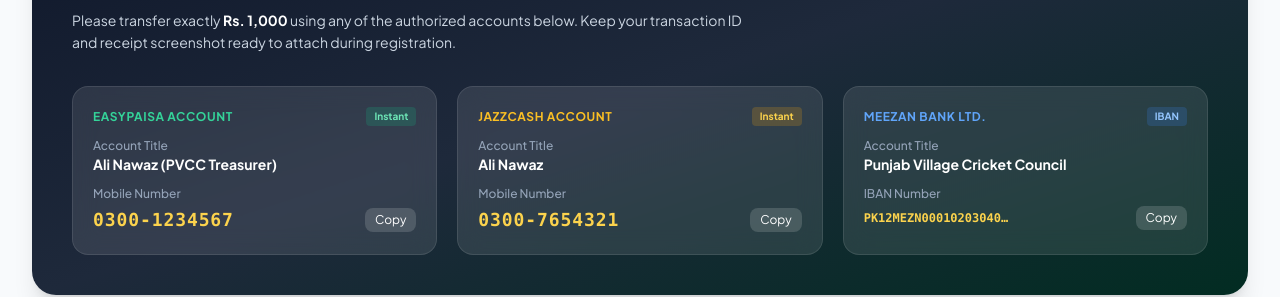
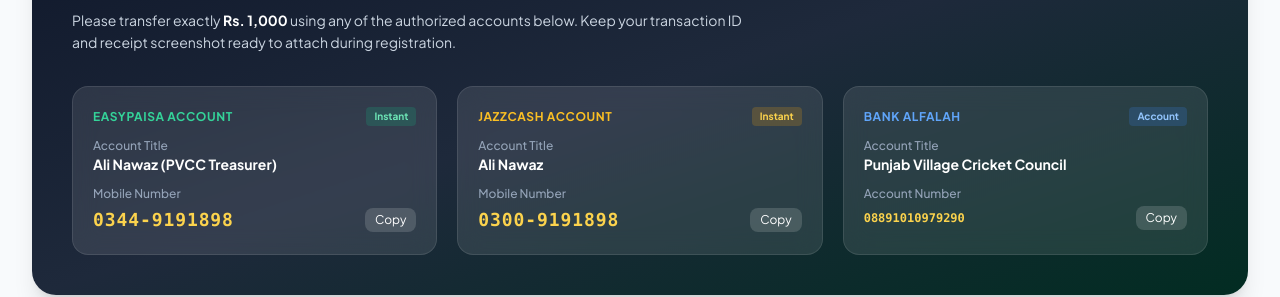
Before and after one commit to Minjaejs/pvcc-tournament-portal, a Vue app: page / in a window 1280 px wide. Shown: the part 1275-1572 px from the top of the page. Built offline with nearby package versions, Linux system fonts and the light colour scheme; no server answers.

Commit message:
Update official payment accounts: EasyPaisa 03449191898, JazzCash 03009191898, Bank Alfalah 08891010979290

```diff
--- a/src/components/team/PaymentSection.vue
+++ b/src/components/team/PaymentSection.vue
@@ -40,15 +40,15 @@
             <button
               type="button"
               class="text-[11px] font-bold text-cricket-700 hover:text-cricket-800 inline-flex items-center gap-1 transition-colors"
-              @click="copyText('0301-7654321', 'EasyPaisa Number')"
+              @click="copyText('03449191898', 'EasyPaisa Number')"
             >
               <span>{{ copiedField === 'EasyPaisa Number' ? '✓ Copied' : 'Copy' }}</span>
             </button>
           </div>
           <div>
             <div class="text-xs text-slate-500">Account Title</div>
-            <div class="text-sm font-bold text-slate-800">Muhammad Irfan</div>
-            <div class="font-mono text-xs font-semibold text-slate-700 mt-0.5">0301-7654321</div>
+            <div class="text-sm font-bold text-slate-800">Ali Nawaz (PVCC Treasurer)</div>
+            <div class="font-mono text-xs font-semibold text-slate-700 mt-0.5">0344-9191898</div>
           </div>
         </div>
 
@@ -61,37 +61,37 @@
             <button
               type="button"
               class="text-[11px] font-bold text-cricket-700 hover:text-cricket-800 inline-flex items-center gap-1 transition-colors"
-              @click="copyText('0300-9876543', 'JazzCash Number')"
+              @click="copyText('03009191898', 'JazzCash Number')"
             >
               <span>{{ copiedField === 'JazzCash Number' ? '✓ Copied' : 'Copy' }}</span>
             </button>
           </div>
           <div>
             <div class="text-xs text-slate-500">Account Title</div>
-            <div class="text-sm font-bold text-slate-800">Muhammad Irfan</div>
-            <div class="font-mono text-xs font-semibold text-slate-700 mt-0.5">0300-9876543</div>
+            <div class="text-sm font-bold text-slate-800">Ali Nawaz</div>
+            <div class="font-mono text-xs font-semibold text-slate-700 mt-0.5">0300-9191898</div>
           </div>
         </div>
 
-        <!-- Bank Al Habib -->
+        <!-- Bank Alfalah -->
         <div class="p-4 rounded-2xl border border-slate-200/90 bg-slate-50/60 hover:bg-white hover:border-blue-300 transition-all space-y-2">
           <div class="flex items-center justify-between">
             <span class="text-xs font-extrabold text-blue-700 bg-blue-50 px-2 py-0.5 rounded-md border border-blue-200">
-              Bank Al Habib
+              Bank Alfalah
             </span>
             <button
               type="button"
               class="text-[11px] font-bold text-cricket-700 hover:text-cricket-800 inline-flex items-center gap-1 transition-colors"
-              @click="copyText('PK36BAHL1029008101928301', 'Bank IBAN')"
+              @click="copyText('08891010979290', 'Bank Account')"
             >
-              <span>{{ copiedField === 'Bank IBAN' ? '✓ Copied' : 'Copy IBAN' }}</span>
+              <span>{{ copiedField === 'Bank Account' ? '✓ Copied' : 'Copy A/C' }}</span>
             </button>
           </div>
           <div>
             <div class="text-xs text-slate-500">Account Title</div>
             <div class="text-sm font-bold text-slate-800">Punjab Village Cricket Council</div>
-            <div class="font-mono text-[11px] font-semibold text-slate-700 mt-0.5 truncate" title="PK36BAHL1029008101928301">
-              IBAN: PK36BAHL...28301
+            <div class="font-mono text-xs font-semibold text-slate-700 mt-0.5 truncate" title="08891010979290">
+              A/C: 08891010979290
             </div>
           </div>
         </div>
@@ -131,7 +131,7 @@
             <select v-model="form.paymentMethod" class="input-field" :disabled="!canSubmit || submitting">
               <option value="EasyPaisa">EasyPaisa</option>
               <option value="JazzCash">JazzCash</option>
-              <option value="Bank Transfer">Bank Transfer (Bank Al Habib)</option>
+              <option value="Bank Transfer">Bank Transfer (Bank Alfalah)</option>
               <option value="Cash with Committee">Cash with Committee Member</option>
             </select>
           </div>
--- a/src/constants/tournament.ts
+++ b/src/constants/tournament.ts
@@ -25,7 +25,7 @@ export const DEFAULT_TOURNAMENT: Tournament = {
       method: 'easypaisa',
       provider: 'EasyPaisa',
       accountTitle: 'Ali Nawaz (PVCC Treasurer)',
-      accountNumber: '03001234567',
+      accountNumber: '03449191898',
       note: 'Please mention your Team Name in the payment remarks.'
     },
     {
@@ -33,17 +33,16 @@ export const DEFAULT_TOURNAMENT: Tournament = {
       method: 'jazzcash',
       provider: 'JazzCash',
       accountTitle: 'Ali Nawaz',
-      accountNumber: '03007654321',
+      accountNumber: '03009191898',
       note: 'Save screenshot of the successful transaction slip.'
     },
     {
       id: 'bank-1',
       method: 'bank',
-      provider: 'Meezan Bank Ltd.',
+      provider: 'Bank Alfalah',
       accountTitle: 'Punjab Village Cricket Council',
-      accountNumber: '01020304050607',
-      iban: 'PK12MEZN0001020304050607',
-      note: 'IBAN transfer supported from any Pakistani banking app.'
+      accountNumber: '08891010979290',
+      note: 'Transfer supported from any Pakistani banking app.'
     }
   ]
 };
--- a/src/views/HomeView.vue
+++ b/src/views/HomeView.vue
@@ -218,9 +218,9 @@
             <div>
               <div class="text-xs text-slate-400 font-medium">Mobile Number</div>
               <div class="flex items-center justify-between mt-1">
-                <span class="font-mono text-lg font-extrabold text-amber-300 tracking-wider">0300-1234567</span>
+                <span class="font-mono text-lg font-extrabold text-amber-300 tracking-wider">0344-9191898</span>
                 <button
-                  @click="copyToClipboard('03001234567', 'ep')"
+                  @click="copyToClipboard('03449191898', 'ep')"
                   class="px-2.5 py-1 text-xs rounded-lg bg-white/15 hover:bg-white/25 text-white transition-colors"
                 >
                   {{ copiedAccount === 'ep' ? 'Copied! ✓' : 'Copy' }}
@@ -242,9 +242,9 @@
             <div>
               <div class="text-xs text-slate-400 font-medium">Mobile Number</div>
               <div class="flex items-center justify-between mt-1">
-                <span class="font-mono text-lg font-extrabold text-amber-300 tracking-wider">0300-7654321</span>
+                <span class="font-mono text-lg font-extrabold text-amber-300 tracking-wider">0300-9191898</span>
                 <button
-                  @click="copyToClipboard('03007654321', 'jc')"
+                  @click="copyToClipboard('03009191898', 'jc')"
                   class="px-2.5 py-1 text-xs rounded-lg bg-white/15 hover:bg-white/25 text-white transition-colors"
                 >
                   {{ copiedAccount === 'jc' ? 'Copied! ✓' : 'Copy' }}
@@ -256,19 +256,19 @@
           <!-- Bank Account Card -->
           <div class="bg-white/10 backdrop-blur-md rounded-2xl p-5 border border-white/10 space-y-3">
             <div class="flex items-center justify-between">
-              <span class="text-xs font-bold uppercase tracking-wider text-blue-400">Meezan Bank Ltd.</span>
-              <span class="text-[10px] px-2 py-0.5 rounded bg-blue-500/20 text-blue-300 font-bold">IBAN</span>
+              <span class="text-xs font-bold uppercase tracking-wider text-blue-400">Bank Alfalah</span>
+              <span class="text-[10px] px-2 py-0.5 rounded bg-blue-500/20 text-blue-300 font-bold">Account</span>
             </div>
             <div>
               <div class="text-xs text-slate-400 font-medium">Account Title</div>
               <div class="font-bold text-white text-sm">Punjab Village Cricket Council</div>
             </div>
             <div>
-              <div class="text-xs text-slate-400 font-medium">IBAN Number</div>
+              <div class="text-xs text-slate-400 font-medium">Account Number</div>
               <div class="flex items-center justify-between mt-1">
-                <span class="font-mono text-xs font-bold text-amber-300 truncate max-w-[150px]">PK12MEZN0001020304050607</span>
+                <span class="font-mono text-xs font-bold text-amber-300 truncate max-w-[150px]">08891010979290</span>
                 <button
-                  @click="copyToClipboard('PK12MEZN0001020304050607', 'bank')"
+                  @click="copyToClipboard('08891010979290', 'bank')"
                   class="px-2.5 py-1 text-xs rounded-lg bg-white/15 hover:bg-white/25 text-white transition-colors"
                 >
                   {{ copiedAccount === 'bank' ? 'Copied! ✓' : 'Copy' }}
```
Also changed, not shown: 1 other file (tests, documents, lock files or other folders).
